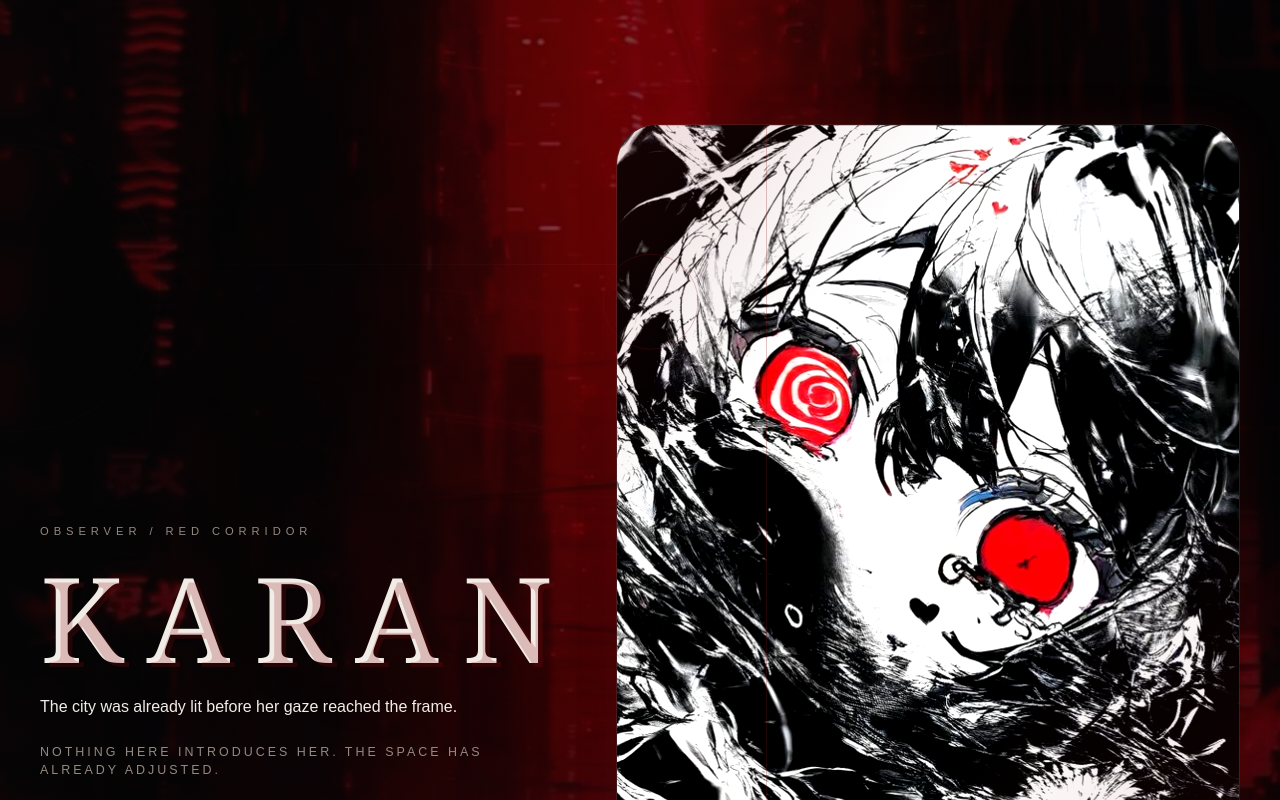
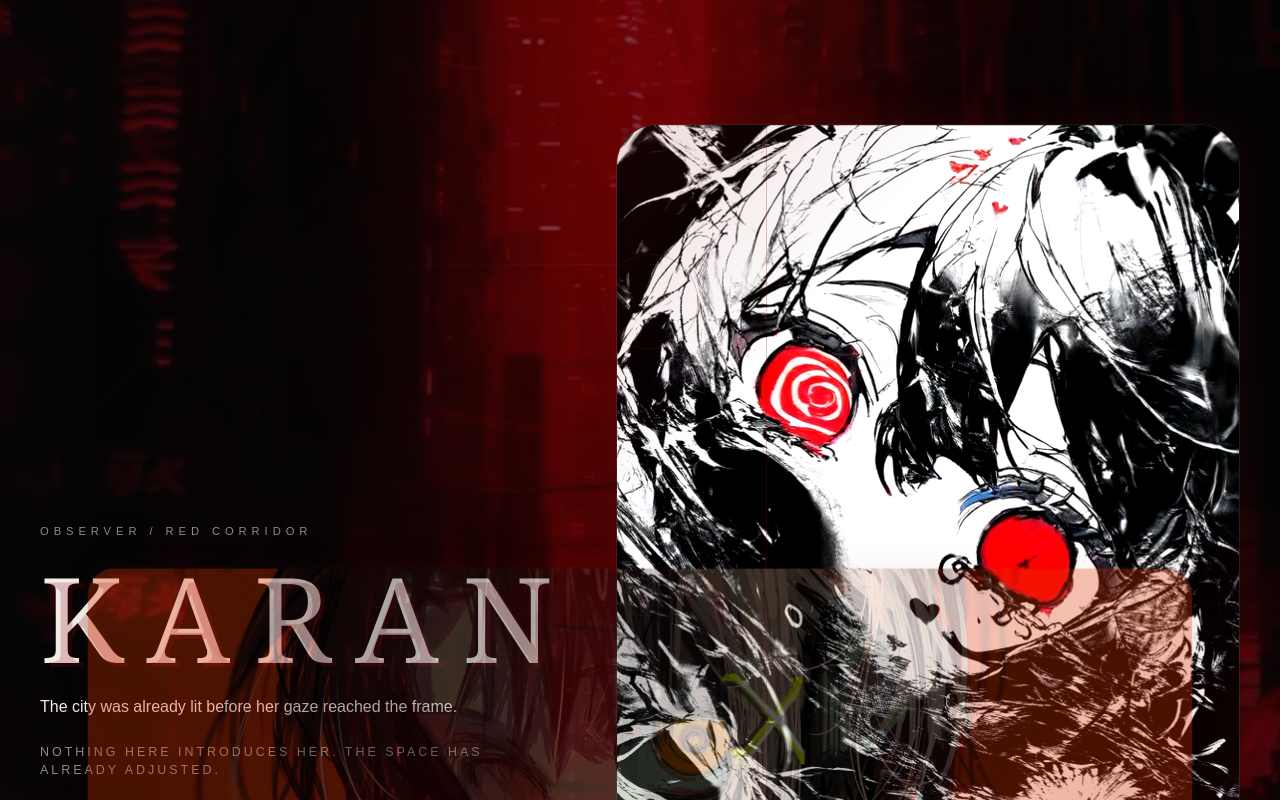
Before and after one commit to gwon1023/fanSite, a Next.js app: page / in a window 1280 px wide. Shown: the top 800 px of the page. Built offline with nearby package versions, Linux system fonts and the light colour scheme.

Commit message:
Make hero banner visible by default

```diff
--- a/components/sections/HeroSection.tsx
+++ b/components/sections/HeroSection.tsx
@@ -18,9 +18,9 @@ export function HeroSection() {
     target: heroRef,
     offset: ["start start", "end start"],
   });
-  const bannerOpacity = useTransform(scrollYProgress, [0.52, 0.86], [0, 1]);
-  const bannerY = useTransform(scrollYProgress, [0.52, 0.86], [92, 0]);
-  const bannerScale = useTransform(scrollYProgress, [0.52, 0.86], [0.94, 1]);
+  const bannerOpacity = useTransform(scrollYProgress, [0, 0.45, 0.82], [0.32, 0.42, 1]);
+  const bannerY = useTransform(scrollYProgress, [0, 0.45, 0.82], [56, 42, 0]);
+  const bannerScale = useTransform(scrollYProgress, [0, 0.45, 0.82], [0.96, 0.97, 1]);
 
   return (
     <section ref={heroRef} className="relative min-h-screen overflow-hidden px-6 pb-32 pt-24 md:px-10 md:pb-40 md:pt-32">
```
